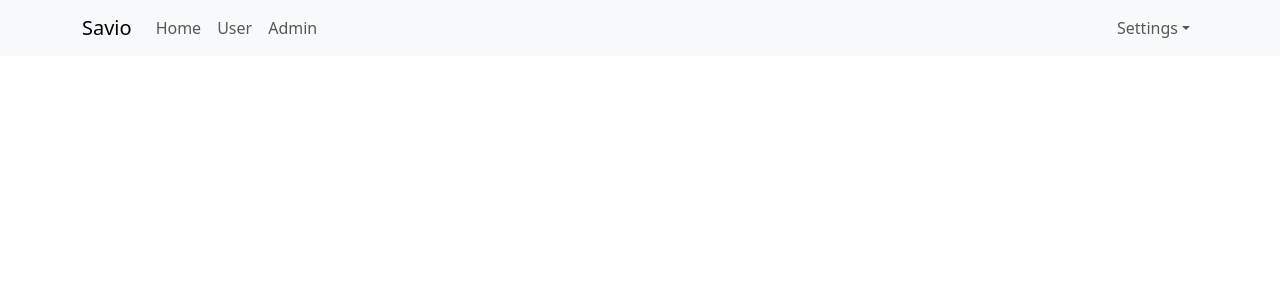
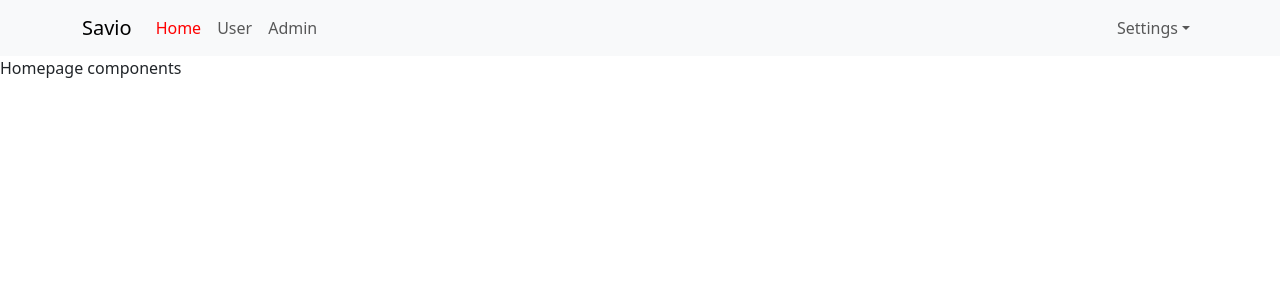
Before and after one commit to buiduchai/ProjectDemo, a React (Create React App) app: page / in a window 1280 px wide. Shown: the top 300 px of the page. Built offline with nearby package versions, Linux system fonts and the light colour scheme.

Commit message:
video 51

```diff
--- a/src/App.css
+++ b/src/App.css
@@ -7,3 +7,11 @@ body {
   -webkit-font-smoothing: antialiased;
   -moz-osx-font-smoothing: grayscale;
 }
+
+.app-container {
+  .header-container {
+    .navbar-nav .nav-link.active {
+      color: red;
+    }
+  }
+}
--- a/src/components/Header/Header.js
+++ b/src/components/Header/Header.js
@@ -2,19 +2,20 @@ import Container from 'react-bootstrap/Container';
 import Nav from 'react-bootstrap/Nav';
 import Navbar from 'react-bootstrap/Navbar';
 import NavDropdown from 'react-bootstrap/NavDropdown';
-import { Link } from "react-router";
+import { NavLink, Link } from "react-router";
 
 const Header = () => {
     return (
         <Navbar expand="lg" className="bg-body-tertiary">
             <Container>
-                <Navbar.Brand href="#home">Savio</Navbar.Brand>
+                {/* <Navbar.Brand href="#home">Savio</Navbar.Brand> */}
+                <NavLink to="/" className='navbar-brand'>Savio</NavLink>
                 <Navbar.Toggle aria-controls="basic-navbar-nav" />
                 <Navbar.Collapse id="basic-navbar-nav">
                     <Nav className="me-auto">
-                        <Link to="/" className='nav-link'>Home</Link>
-                        <Link to="/users" className='nav-link'>User</Link>
-                        <Link to="/admins" className='nav-link'>Admin</Link>
+                        <NavLink to="/" className='nav-link'>Home</NavLink>
+                        <NavLink to="/users" className='nav-link'>User</NavLink>
+                        <NavLink to="/admins" className='nav-link'>Admin</NavLink>
                         {/* <Nav.Link href="#home">Home</Nav.Link>
                         <Nav.Link href="#link">User</Nav.Link>
                         <Nav.Link href="#link">Admin</Nav.Link> */}
--- /dev/null
+++ b/src/components/Home/Homepage.js
@@ -0,0 +1,9 @@
+const Homepage = (props) => {
+    return (
+        <div className="homepage-container">
+            Homepage components
+        </div>
+    )
+}
+
+export default Homepage;
--- a/src/index.js
+++ b/src/index.js
@@ -8,6 +8,7 @@ import 'bootstrap/dist/css/bootstrap.min.css';
 import { BrowserRouter, Route, Routes } from "react-router";
 import User from './components/User/User';
 import Admin from './components/Admin/Admin';
+import Homepage from './components/Home/Homepage';
 
 const root = ReactDOM.createRoot(document.getElementById('root'));
 root.render(
@@ -16,6 +17,7 @@ root.render(
       <BrowserRouter>
         <Routes>
           <Route path="/" element={<App />} >
+            <Route index element={<Homepage />} />
             <Route path="/users" element={<User />} />
             <Route path="/admins" element={<Admin />} />
           </Route>
```
